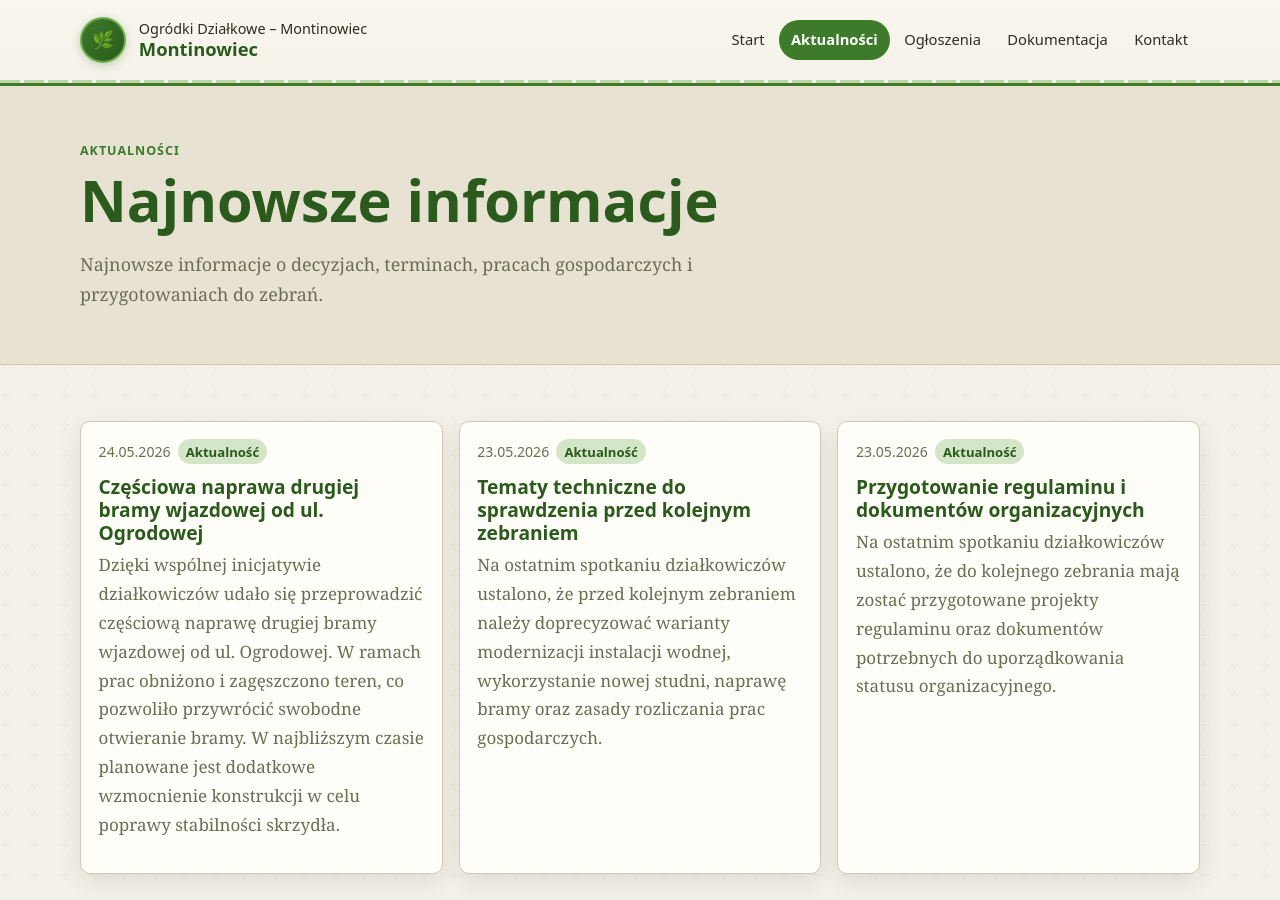
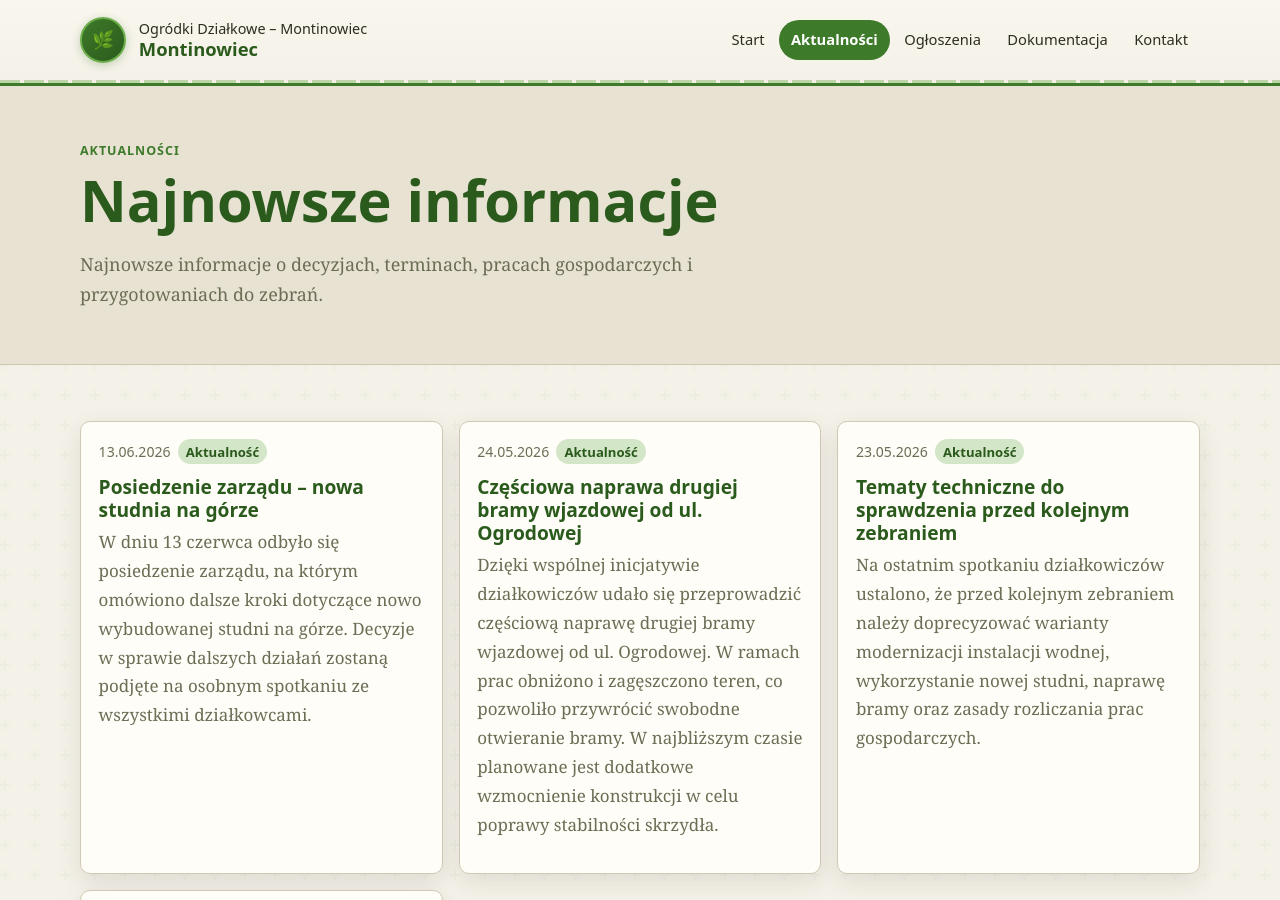
Before and after one commit to brxie/montin-page, a Jekyll site: the page built from aktualnosci.md, in a window 1280 px wide and 900 px high. Built offline with Jekyll 4.4.1, drawn with Linux system fonts in a browser that asks for light colours.

Commit message:
aktualnosc: posiedzenie zarzadu - nowa studnia

```diff
--- a/_data/announcements.yml
+++ b/_data/announcements.yml
@@ -10,6 +10,12 @@
 # - description: krótki opis widoczny na stronie
 # - link: opcjonalny link do strony lub sekcji
 # - file: opcjonalny link do pliku PDF
+
+- title: "Posiedzenie zarządu – nowa studnia na górze"
+  date: 2026-06-13
+  type: "Aktualność"
+  level: "info"
+  description: "W dniu 13 czerwca odbyło się posiedzenie zarządu, na którym omówiono dalsze kroki dotyczące nowo wybudowanej studni na górze. Decyzje w sprawie dalszych działań zostaną podjęte na osobnym spotkaniu ze wszystkimi działkowcami."
 
 - title: "Częściowa naprawa drugiej bramy wjazdowej od ul. Ogrodowej"
   date: 2026-05-24
```
